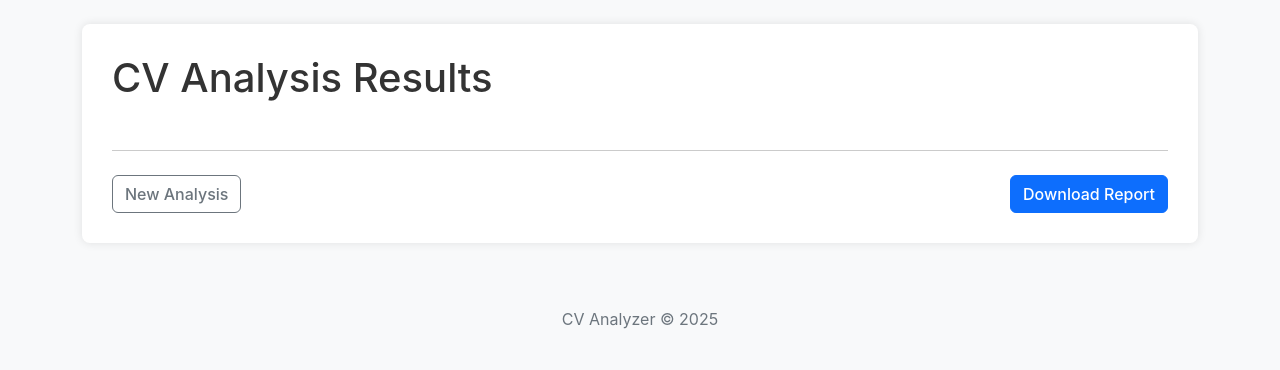
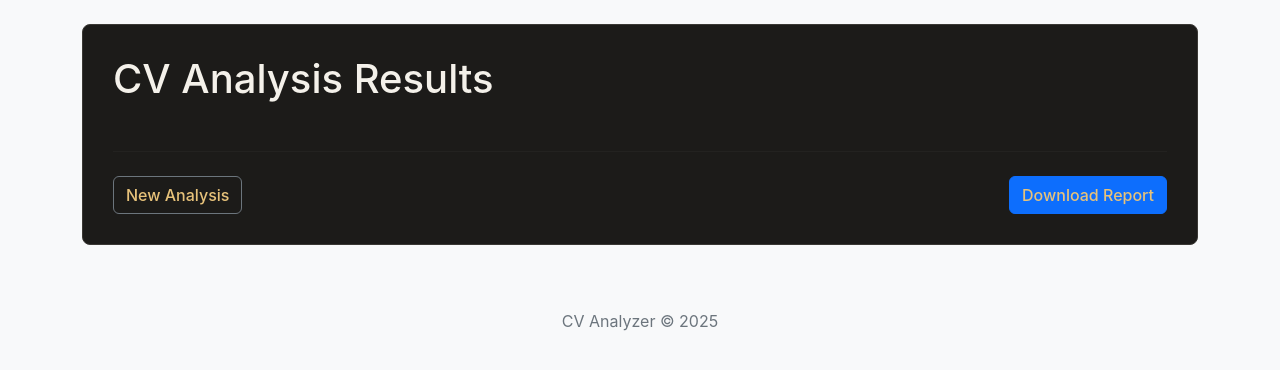
Before and after one commit to Minewine/appopvibe, a Flask app: template templates/report.html in a window 1280 px wide. Shown: the part 108-478 px from the top of the page. Run offline with Flask 3, Linux system fonts and the light colour scheme; the template is opened without the code that fills it, so the values that code supplies are empty.

Commit message:
Make the analysis report readable on the dark theme.

```diff
--- a/templates/report.html
+++ b/templates/report.html
@@ -5,27 +5,46 @@
 {% block head %}
 <style>
     .report-container {
-        background-color: #fff;
+        background-color: #1c1b19;
+        color: #f4f1ea;
+        border: 1px solid #3a3834;
         border-radius: 8px;
-        box-shadow: 0 0 10px rgba(0,0,0,0.1);
         padding: 30px;
     }
-    .matching-score {
-        font-size: 2.5rem;
-        font-weight: bold;
+    .report-container h1,
+    .report-container h2,
+    .report-container h3,
+    .report-container p,
+    .report-container li,
+    .report-container td,
+    .report-container th {
+        color: #f4f1ea;
     }
-    .matching-label {
-        font-size: 1.1rem;
-        color: #6c757d;
+    .report-container a { color: #e7c27a; }
+    .report-container table {
+        width: 100%;
+        border-collapse: collapse;
+        margin: 1rem 0 1.5rem;
     }
-    .recommendation-item {
-        margin-bottom: 15px;
-        padding-bottom: 15px;
-        border-bottom: 1px solid #e9ecef;
+    .report-container th,
+    .report-container td {
+        border: 1px solid #3a3834;
+        padding: 0.6rem 0.75rem;
+        vertical-align: top;
     }
-    .recommendation-item:last-child {
-        border-bottom: none;
+    .report-container th { background: #2a2825; }
+    .report-container pre,
+    .report-container code {
+        background: #141311;
+        color: #f4f1ea;
+        border-radius: 4px;
     }
+    .report-container pre {
+        padding: 1rem;
+        overflow-x: auto;
+        white-space: pre-wrap;
+    }
+    .report-container hr { border-color: #3a3834; }
 </style>
 {% endblock %}
 
@@ -34,7 +53,7 @@
     <div class="col-12">
         <nav aria-label="breadcrumb" class="mb-4">
             <ol class="breadcrumb">
-                <li class="breadcrumb-item"><a href="{{ url_for('main.index') }}">Home</a></li>
+                <li class="breadcrumb-item"><a href="{{ url_for('main.submit_cv') }}">Home</a></li>
                 <li class="breadcrumb-item active">Analysis Results</li>
             </ol>
         </nav>
```
